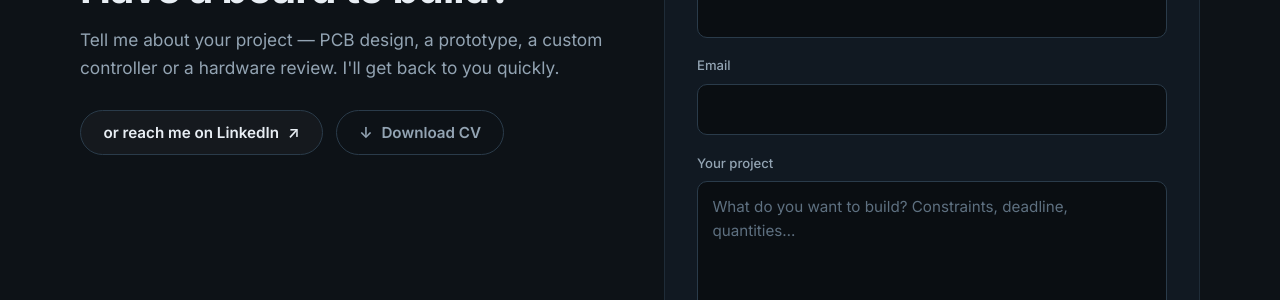
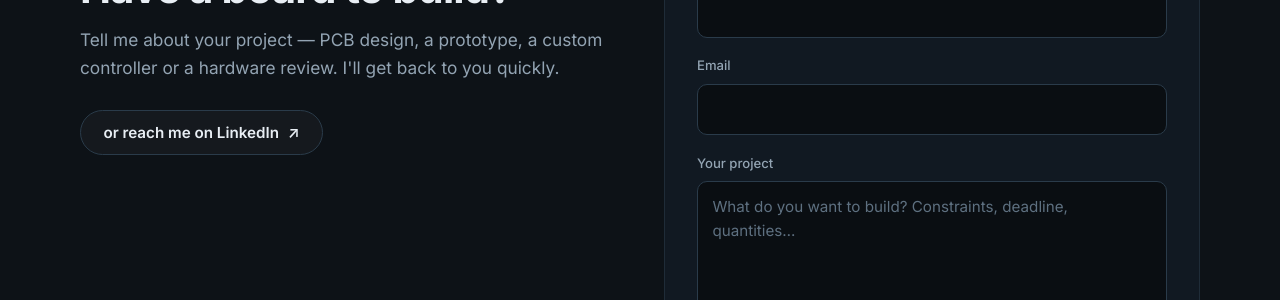
Before and after one commit to steveqhw/personal-portfolio, a Jekyll site: the page built from index.html, in a window 1280 px wide and 900 px high, scrolled down 4985 px. Shown: the part 197-497 px from the top of the window. Built offline with Jekyll 4.4.1, drawn with Linux system fonts in a browser that asks for light colours.

Commit message:
Wire up Formspree, remove CV download
- Set live Formspree id (mrevyznn) so the contact form sends
- Remove Download CV button and unused assets/files folder
- Update README accordingly

Co-Authored-By: Claude Opus 4.8 <noreply@anthropic.com>

```diff
--- a/_includes/sections/contact.html
+++ b/_includes/sections/contact.html
@@ -11,11 +11,6 @@
         <a class="btn btn-ghost" href="{{ site.data.site.linkedin }}" target="_blank" rel="noopener">
           {{ t.contact_or }} {{ t.contact_linkedin }} <span aria-hidden="true">↗</span>
         </a>
-        {% if site.data.site.cv_file and site.data.site.cv_file != "" %}
-          <a class="btn btn-line" href="{{ site.data.site.cv_file | relative_url }}" download>
-            <span aria-hidden="true">↓</span> {{ t.contact_download_cv }}
-          </a>
-        {% endif %}
       </div>
     </div>
 
```
Also changed, not shown: _data/site.yml (+2 -7 lines), README.md, 1 other file.
